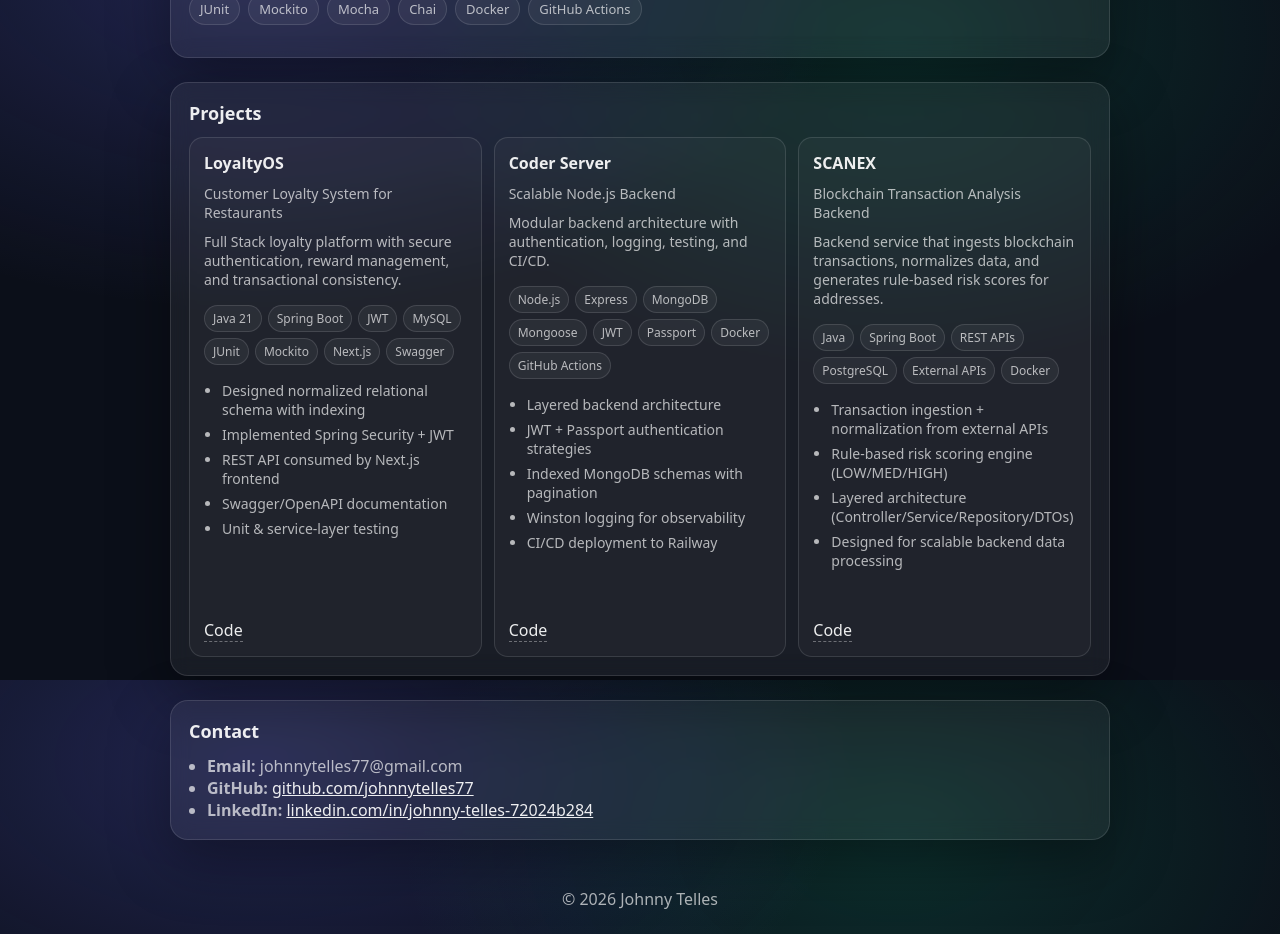
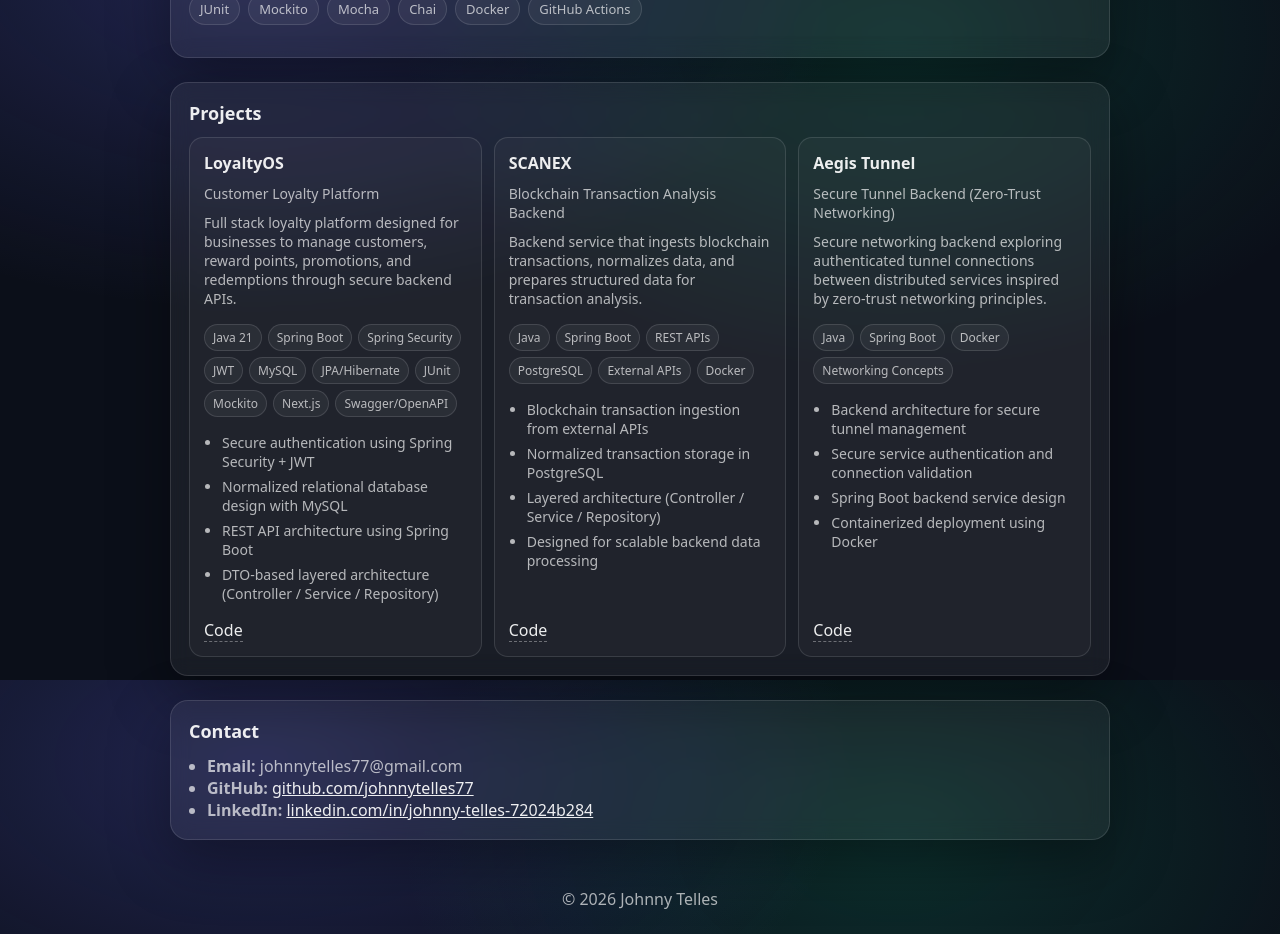
Before and after one commit to johnnytelles77/johnnytelles77.github.io, a React (Vite) app: page / in a window 1280 px wide. Shown: the part 920-1854 px from the top of the page. Built offline with nearby package versions, Linux system fonts and the light colour scheme.

Commit message:
Changes made

```diff
--- a/src/data/projects.js
+++ b/src/data/projects.js
@@ -1,59 +1,36 @@
 export const projects = [
   {
     title: "LoyaltyOS",
-    subtitle: "Customer Loyalty System for Restaurants",
+    subtitle: "Customer Loyalty Platform",
     description:
-      "Full Stack loyalty platform with secure authentication, reward management, and transactional consistency.",
+      "Full stack loyalty platform designed for businesses to manage customers, reward points, promotions, and redemptions through secure backend APIs.",
     tech: [
       "Java 21",
       "Spring Boot",
+      "Spring Security",
       "JWT",
       "MySQL",
+      "JPA/Hibernate",
       "JUnit",
       "Mockito",
       "Next.js",
-      "Swagger"
+      "Swagger/OpenAPI"
     ],
     highlights: [
-      "Designed normalized relational schema with indexing",
-      "Implemented Spring Security + JWT",
-      "REST API consumed by Next.js frontend",
-      "Swagger/OpenAPI documentation",
-      "Unit & service-layer testing"
+      "Secure authentication using Spring Security + JWT",
+      "Normalized relational database design with MySQL",
+      "REST API architecture using Spring Boot",
+      "DTO-based layered architecture (Controller / Service / Repository)",
+      "Unit testing with JUnit and Mockito"
     ],
     github: "https://github.com/johnnytelles77/Loyalty-OS.git",
     live: null
   },
   {
-    title: "Coder Server",
-    subtitle: "Scalable Node.js Backend",
-    description:
-      "Modular backend architecture with authentication, logging, testing, and CI/CD.",
-    tech: [
-      "Node.js",
-      "Express",
-      "MongoDB",
-      "Mongoose",
-      "JWT",
-      "Passport",
-      "Docker",
-      "GitHub Actions"
-    ],
-    highlights: [
-      "Layered backend architecture",
-      "JWT + Passport authentication strategies",
-      "Indexed MongoDB schemas with pagination",
-      "Winston logging for observability",
-      "CI/CD deployment to Railway"
-    ],
-    github: "https://github.com/johnnytelles77/integrador-53155.git",
-    live: null
-  },
-    {
     title: "SCANEX",
     subtitle: "Blockchain Transaction Analysis Backend",
     description:
-      "Backend service that ingests blockchain transactions, normalizes data, and generates rule-based risk scores for addresses.",
+      "Backend service that ingests blockchain transactions, normalizes data, and prepares structured data for transaction analysis.",
     tech: [
       "Java",
       "Spring Boot",
@@ -63,12 +40,32 @@ export const projects = [
       "Docker"
     ],
     highlights: [
-      "Transaction ingestion + normalization from external APIs",
-      "Rule-based risk scoring engine (LOW/MED/HIGH)",
-      "Layered architecture (Controller/Service/Repository/DTOs)",
+      "Blockchain transaction ingestion from external APIs",
+      "Normalized transaction storage in PostgreSQL",
+      "Layered architecture (Controller / Service / Repository)",
       "Designed for scalable backend data processing"
     ],
     github: "https://github.com/johnnytelles77/scanex-api.git",
     live: null
+  },
+  {
+    title: "Aegis Tunnel",
+    subtitle: "Secure Tunnel Backend (Zero-Trust Networking)",
+    description:
+      "Secure networking backend exploring authenticated tunnel connections between distributed services inspired by zero-trust networking principles.",
+    tech: [
+      "Java",
+      "Spring Boot",
+      "Docker",
+      "Networking Concepts"
+    ],
+    highlights: [
+      "Backend architecture for secure tunnel management",
+      "Secure service authentication and connection validation",
+      "Spring Boot backend service design",
+      "Containerized deployment using Docker"
+    ],
+    github: "https://github.com/johnnytelles77/aegis-tunnel.git",
+    live: null
   }
 ];
```
